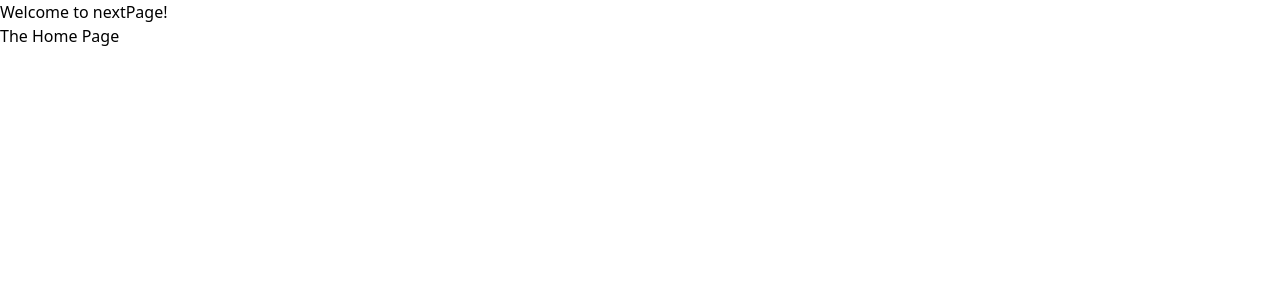
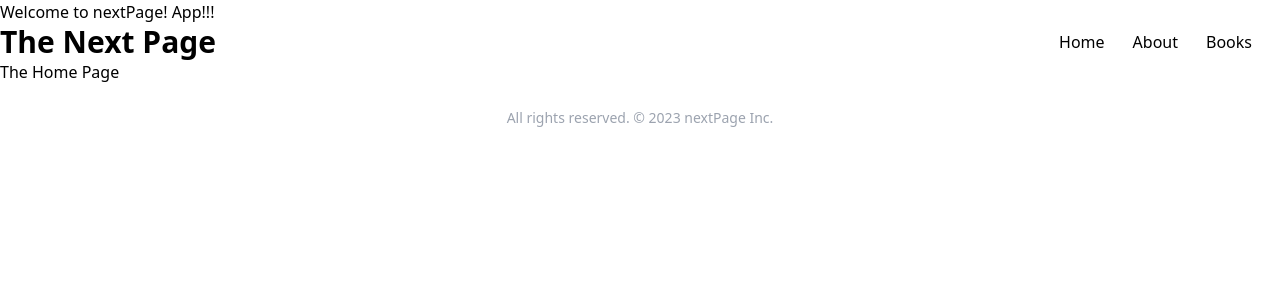
Before and after one commit to kabirshuvo/Next-Page-Starter-App, a React (Vite) app: page / in a window 1280 px wide. Shown: the top 300 px of the page. Built offline with nearby package versions, Linux system fonts and the light colour scheme.

Commit message:
navBar updated

```diff
--- a/src/App.jsx
+++ b/src/App.jsx
@@ -1,12 +1,15 @@
 import { Outlet } from "react-router-dom"
-import Home from "./components/Header/Home/Home"
+import Footer from "./components/Footer"
+import Header from "./components/Header/Header"
+
 
 function App() {
   return (
     <div className='App'>
-      <h1>Welcome to nextPage!</h1>
-
+      <h1>Welcome to nextPage! App!!!</h1>
+      <Header></Header>
       <Outlet></Outlet>
+      <Footer></Footer>
     </div>
   )
 }
--- /dev/null
+++ b/src/components/Books/Books.jsx
@@ -0,0 +1,11 @@
+import React from 'react';
+
+const Books = () => {
+    return (
+        <div>
+            <h1>Books are here</h1>
+        </div>
+    );
+};
+
+export default Books;
--- a/src/components/Footer.jsx
+++ b/src/components/Footer.jsx
@@ -2,10 +2,10 @@ const Footer = () => {
   return (
     <footer className='px-4 divide-y  text-gray-800 relative bottom-0 left-0'>
       <div className='py-6 text-sm text-center text-gray-400'>
-        © 2023 nextPage Inc. All rights reserved.
+      All rights reserved.  © 2023 nextPage Inc.
       </div>
     </footer>
   )
 }
 
-export default Footer
+export default Footer;
--- a/src/components/Header/Header.jsx
+++ b/src/components/Header/Header.jsx
@@ -1,9 +1,15 @@
 import React from 'react';
+import { Link } from 'react-router-dom';
 
 const Header = () => {
     return (
-        <nav>
-
+        <nav className='flex items-center justify-between'>
+            <div><h1 className='text-3xl font-bold'>The Next Page</h1></div>
+            <div className='mr-7 flex justify-evenly gap-7'>
+               <Link to="/">Home</Link>
+               <Link to="/about">About</Link>
+               <Link to="/books">Books</Link>
+            </div>
         </nav>
     );
 };
```
Also changed, not shown: src/main.jsx (+6 -1 lines), src/components/Home/Home.jsx (renamed from src/components/Header/Home/Home.jsx).
